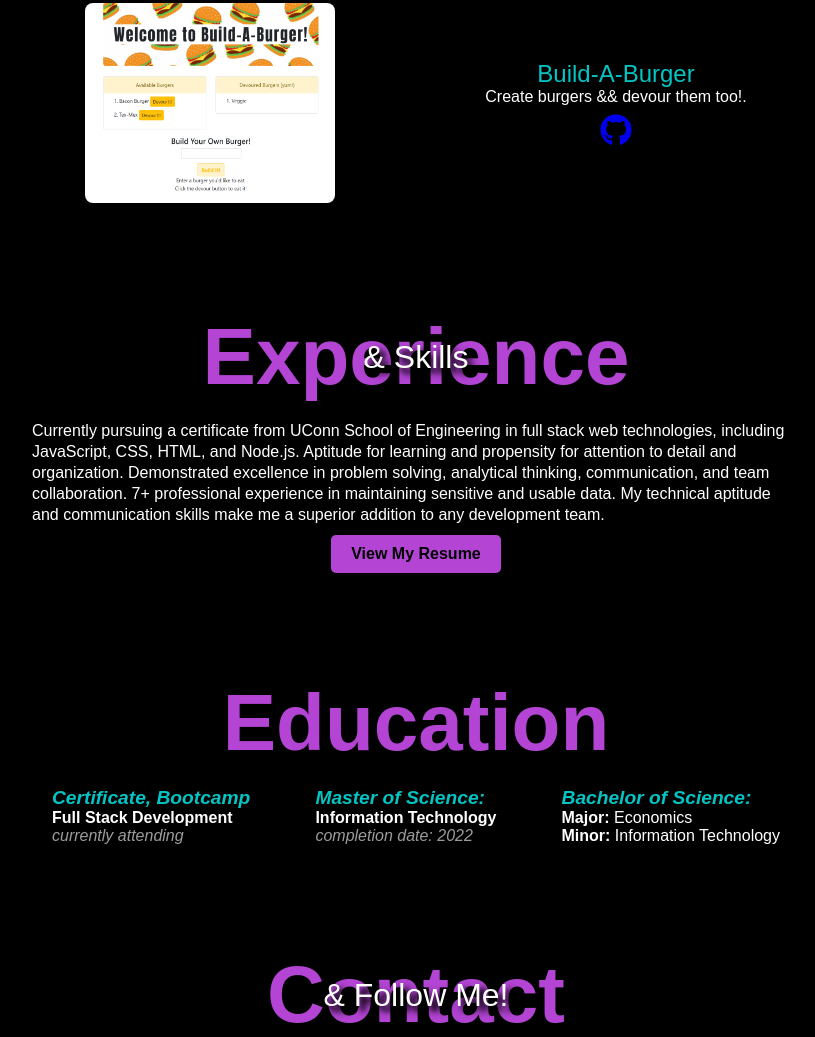
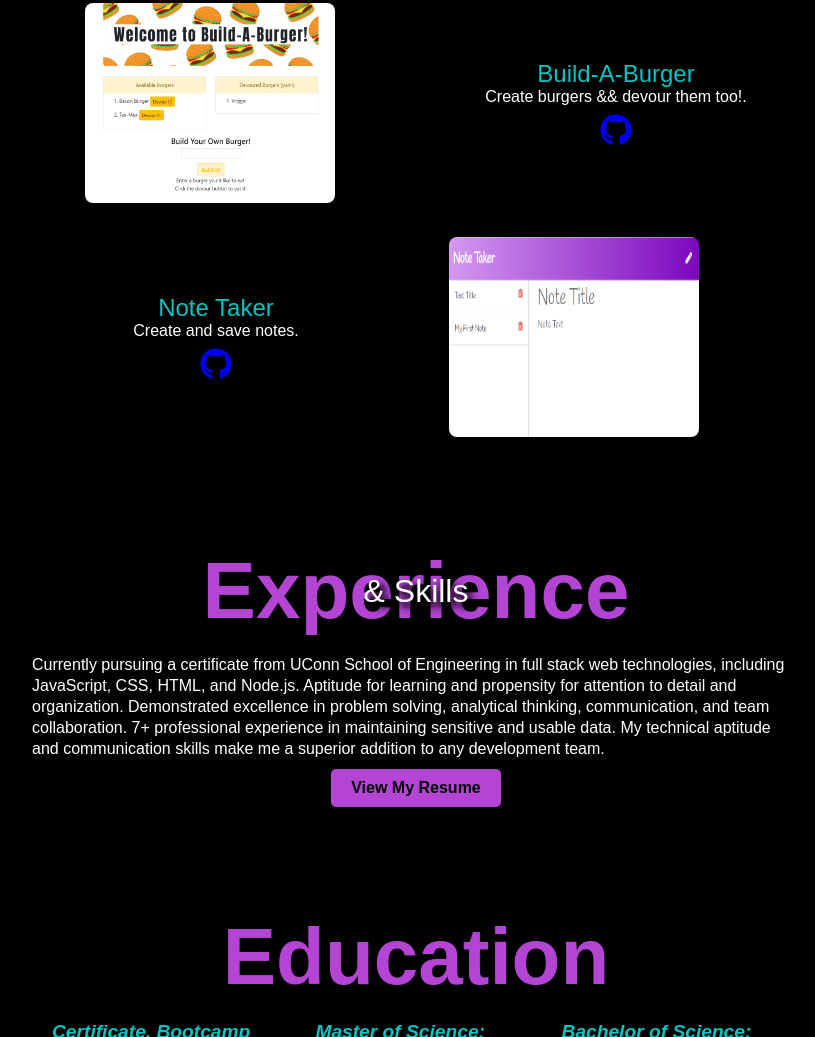
Before and after one commit to jxleilani/jxleilani.github.io, a plain HTML site: page index.html in a window 1280 px wide. Shown: the part 2113-3150 px from the top of the page, without its empty margins (224-1039 px from the left). Drawn offline with nearby package versions, Linux system fonts and the light colour scheme.

Commit message:
add note taker to portfolio

```diff
--- a/index.html
+++ b/index.html
@@ -130,6 +130,20 @@
                         </div>
                     </div>
                 </div>
+                <div class="portfolio-item">
+                    <div class="portfolio-desc item-11 margin-right">
+                        <h6>Note Taker</h6>
+                        <p>
+                            Create and save notes.
+                        </p>
+                        <div class="icon">
+                            <a href="https://github.com/jxleilani/Note-Taker"><i class="fab fa-github"></i></a>
+                        </div>
+                    </div>
+                    <div class="portfolio-img item-12"  data-aos="fade-up-left">
+                        <a href="https://blooming-spire-75700.herokuapp.com/"><img src="./Assets/NoteTaker.png"></a>
+                    </div>
+                </div>
             </div>
         </section>
         <!-- Experience -->
```
Also changed, not shown: Assets/NoteTaker.png (added).
